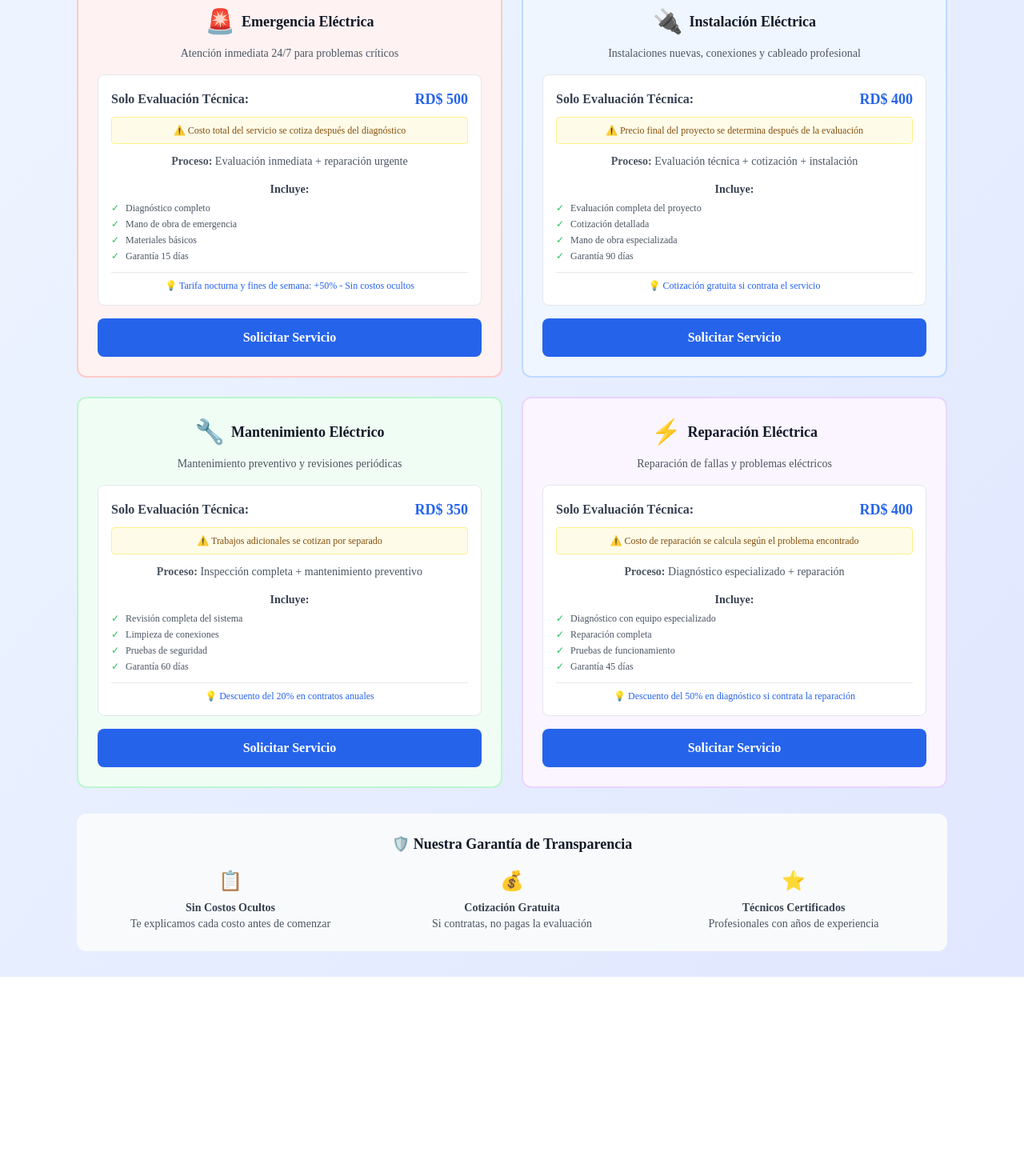
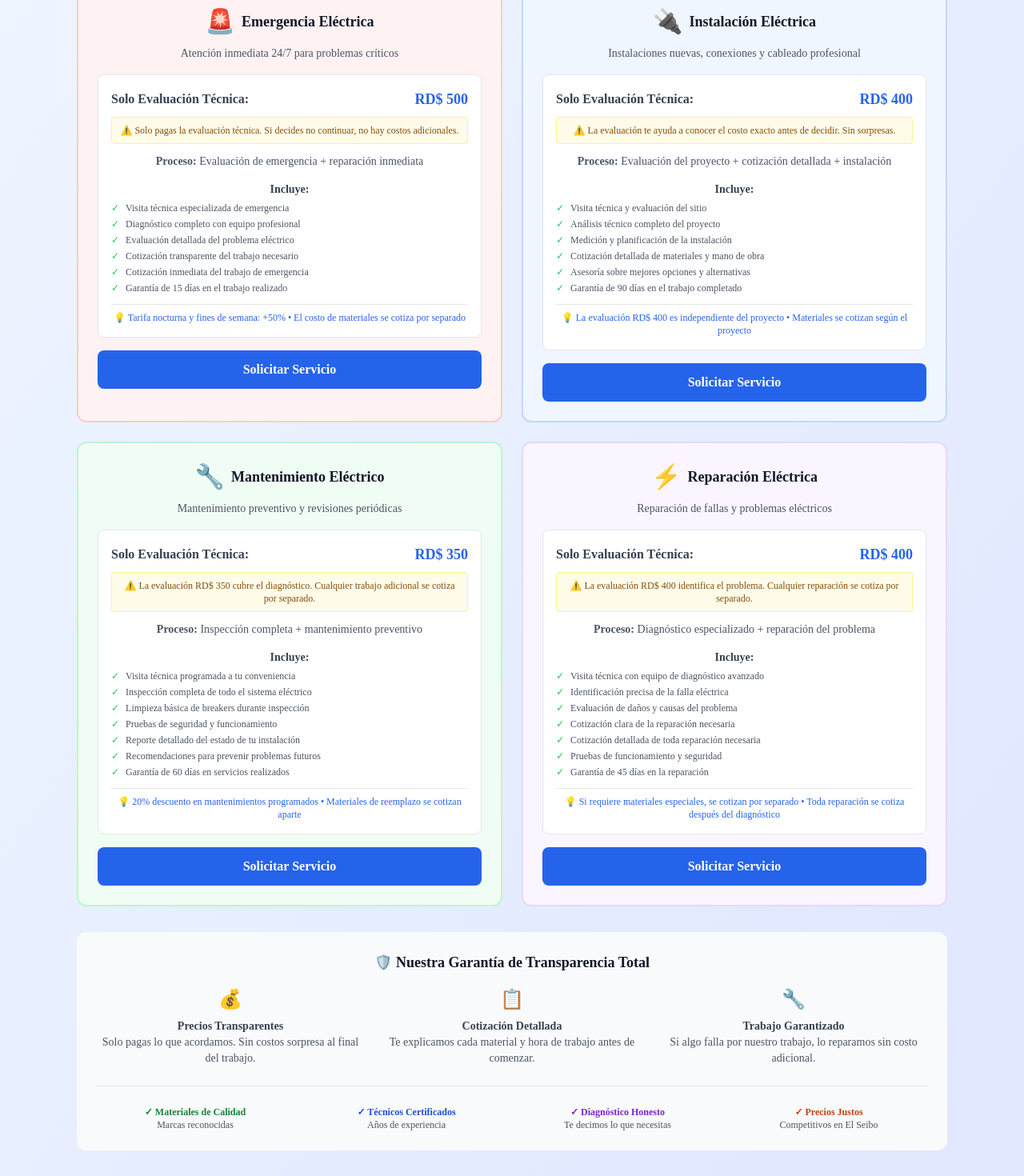
Before and after one commit to Darklte732/Multiservicios, a Next.js app: page /booking in a window 1280 px wide. Shown: the part 315-1785 px from the top of the page at 80% size. Before the commit the page ends 1536 px from the top, so only its background shows below. Built offline with nearby package versions, Linux system fonts and the light colour scheme.

Commit message:
wording fixes to the page

```diff
--- a/src/app/booking/page.tsx
+++ b/src/app/booking/page.tsx
@@ -14,10 +14,17 @@ const services = [
     color: 'bg-red-50 border-red-200 hover:bg-red-100',
     pricing: {
       diagnostic: 'RD$ 500',
-      process: 'Evaluación inmediata + reparación urgente',
-      included: ['Diagnóstico completo', 'Mano de obra de emergencia', 'Materiales básicos', 'Garantía 15 días'],
-      note: 'Tarifa nocturna y fines de semana: +50% - Sin costos ocultos',
-      clarification: 'Costo total del servicio se cotiza después del diagnóstico'
+      process: 'Evaluación de emergencia + reparación inmediata',
+      included: [
+        'Visita técnica especializada de emergencia',
+        'Diagnóstico completo con equipo profesional',
+        'Evaluación detallada del problema eléctrico',
+        'Cotización transparente del trabajo necesario',
+        'Cotización inmediata del trabajo de emergencia',
+        'Garantía de 15 días en el trabajo realizado'
+      ],
+      note: 'Tarifa nocturna y fines de semana: +50% • El costo de materiales se cotiza por separado',
+      clarification: 'Solo pagas la evaluación técnica. Si decides no continuar, no hay costos adicionales.'
     }
   },
   {
@@ -28,10 +35,17 @@ const services = [
     color: 'bg-blue-50 border-blue-200 hover:bg-blue-100',
     pricing: {
       diagnostic: 'RD$ 400',
-      process: 'Evaluación técnica + cotización + instalación',
-      included: ['Evaluación completa del proyecto', 'Cotización detallada', 'Mano de obra especializada', 'Garantía 90 días'],
-      note: 'Cotización gratuita si contrata el servicio',
-      clarification: 'Precio final del proyecto se determina después de la evaluación'
+      process: 'Evaluación del proyecto + cotización detallada + instalación',
+      included: [
+        'Visita técnica y evaluación del sitio',
+        'Análisis técnico completo del proyecto',
+        'Medición y planificación de la instalación',
+        'Cotización detallada de materiales y mano de obra',
+        'Asesoría sobre mejores opciones y alternativas',
+        'Garantía de 90 días en el trabajo completado'
+      ],
+      note: 'La evaluación RD$ 400 es independiente del proyecto • Materiales se cotizan según el proyecto',
+      clarification: 'La evaluación te ayuda a conocer el costo exacto antes de decidir. Sin sorpresas.'
     }
   },
   {
@@ -43,9 +57,17 @@ const services = [
     pricing: {
       diagnostic: 'RD$ 350',
       process: 'Inspección completa + mantenimiento preventivo',
-      included: ['Revisión completa del sistema', 'Limpieza de conexiones', 'Pruebas de seguridad', 'Garantía 60 días'],
-      note: 'Descuento del 20% en contratos anuales',
-      clarification: 'Trabajos adicionales se cotizan por separado'
+      included: [
+        'Visita técnica programada a tu conveniencia',
+        'Inspección completa de todo el sistema eléctrico',
+        'Limpieza básica de breakers durante inspección',
+        'Pruebas de seguridad y funcionamiento',
+        'Reporte detallado del estado de tu instalación',
+        'Recomendaciones para prevenir problemas futuros',
+        'Garantía de 60 días en servicios realizados'
+      ],
+      note: '20% descuento en mantenimientos programados • Materiales de reemplazo se cotizan aparte',
+      clarification: 'La evaluación RD$ 350 cubre el diagnóstico. Cualquier trabajo adicional se cotiza por separado.'
     }
   },
   {
@@ -56,10 +78,18 @@ const services = [
     color: 'bg-purple-50 border-purple-200 hover:bg-purple-100',
     pricing: {
       diagnostic: 'RD$ 400',
-      process: 'Diagnóstico especializado + reparación',
-      included: ['Diagnóstico con equipo especializado', 'Reparación completa', 'Pruebas de funcionamiento', 'Garantía 45 días'],
-      note: 'Descuento del 50% en diagnóstico si contrata la reparación',
-      clarification: 'Costo de reparación se calcula según el problema encontrado'
+      process: 'Diagnóstico especializado + reparación del problema',
+      included: [
+        'Visita técnica con equipo de diagnóstico avanzado',
+        'Identificación precisa de la falla eléctrica',
+        'Evaluación de daños y causas del problema',
+        'Cotización clara de la reparación necesaria',
+        'Cotización detallada de toda reparación necesaria',
+        'Pruebas de funcionamiento y seguridad',
+        'Garantía de 45 días en la reparación'
+      ],
+      note: 'Si requiere materiales especiales, se cotizan por separado • Toda reparación se cotiza después del diagnóstico',
+      clarification: 'La evaluación RD$ 400 identifica el problema. Cualquier reparación se cotiza por separado.'
     }
   }
 ]
@@ -184,23 +214,45 @@ export default function BookingPage() {
             {/* Trust Building Section */}
             <div className="bg-gray-50 rounded-xl p-6 mt-8">
               <h3 className="font-bold text-lg text-gray-900 mb-4 text-center">
-                🛡️ Nuestra Garantía de Transparencia
+                🛡️ Nuestra Garantía de Transparencia Total
               </h3>
               <div className="grid md:grid-cols-3 gap-4 text-sm">
                 <div className="text-center">
-                  <div className="text-2xl mb-2">📋</div>
-                  <div className="font-semibold text-gray-700">Sin Costos Ocultos</div>
-                  <div className="text-gray-600">Te explicamos cada costo antes de comenzar</div>
+                  <div className="text-2xl mb-2">💰</div>
+                  <div className="font-semibold text-gray-700">Precios Transparentes</div>
+                  <div className="text-gray-600">Solo pagas lo que acordamos. Sin costos sorpresa al final del trabajo.</div>
                 </div>
                 <div className="text-center">
-                  <div className="text-2xl mb-2">💰</div>
-                  <div className="font-semibold text-gray-700">Cotización Gratuita</div>
-                  <div className="text-gray-600">Si contratas, no pagas la evaluación</div>
+                  <div className="text-2xl mb-2">📋</div>
+                  <div className="font-semibold text-gray-700">Cotización Detallada</div>
+                  <div className="text-gray-600">Te explicamos cada material y hora de trabajo antes de comenzar.</div>
                 </div>
                 <div className="text-center">
-                  <div className="text-2xl mb-2">⭐</div>
-                  <div className="font-semibold text-gray-700">Técnicos Certificados</div>
-                  <div className="text-gray-600">Profesionales con años de experiencia</div>
+                  <div className="text-2xl mb-2">🔧</div>
+                  <div className="font-semibold text-gray-700">Trabajo Garantizado</div>
+                  <div className="text-gray-600">Si algo falla por nuestro trabajo, lo reparamos sin costo adicional.</div>
+                </div>
+              </div>
+
+              {/* Additional trust elements */}
+              <div className="border-t border-gray-200 mt-6 pt-6">
+                <div className="grid grid-cols-2 md:grid-cols-4 gap-4 text-center text-xs text-gray-600">
+                  <div className="flex flex-col items-center">
+                    <span className="font-semibold text-green-700">✓ Materiales de Calidad</span>
+                    <span>Marcas reconocidas</span>
+                  </div>
+                  <div className="flex flex-col items-center">
+                    <span className="font-semibold text-blue-700">✓ Técnicos Certificados</span>
+                    <span>Años de experiencia</span>
+                  </div>
+                  <div className="flex flex-col items-center">
+                    <span className="font-semibold text-purple-700">✓ Diagnóstico Honesto</span>
+                    <span>Te decimos lo que necesitas</span>
+                  </div>
+                  <div className="flex flex-col items-center">
+                    <span className="font-semibold text-orange-700">✓ Precios Justos</span>
+                    <span>Competitivos en El Seibo</span>
+                  </div>
                 </div>
               </div>
             </div>
--- a/src/app/page.tsx
+++ b/src/app/page.tsx
@@ -151,12 +151,25 @@ export default function HomePage() {
     setAuthModal({ isOpen: false })
   }
 
-
+  // Debug function to test JavaScript
+  const testJavaScript = () => {
+    console.log('🧪 JavaScript is working!')
+    alert('JavaScript is working! This confirms the issue is not with JS execution.')
+  }
 
   return (
     <div className="min-h-screen relative">
       {/* Animated Glass Background */}
       <div className="glass-background" style={{ pointerEvents: 'none' }}></div>
+
+      {/* Debug Button - Remove after testing */}
+      <button
+        onClick={testJavaScript}
+        className="fixed top-4 left-4 z-50 bg-red-500 text-white px-4 py-2 rounded-lg font-bold"
+        style={{ pointerEvents: 'auto' }}
+      >
+        TEST JS
+      </button>
 
       {/* Header */}
       <header className="glass-nav sticky top-0 z-40">
```
